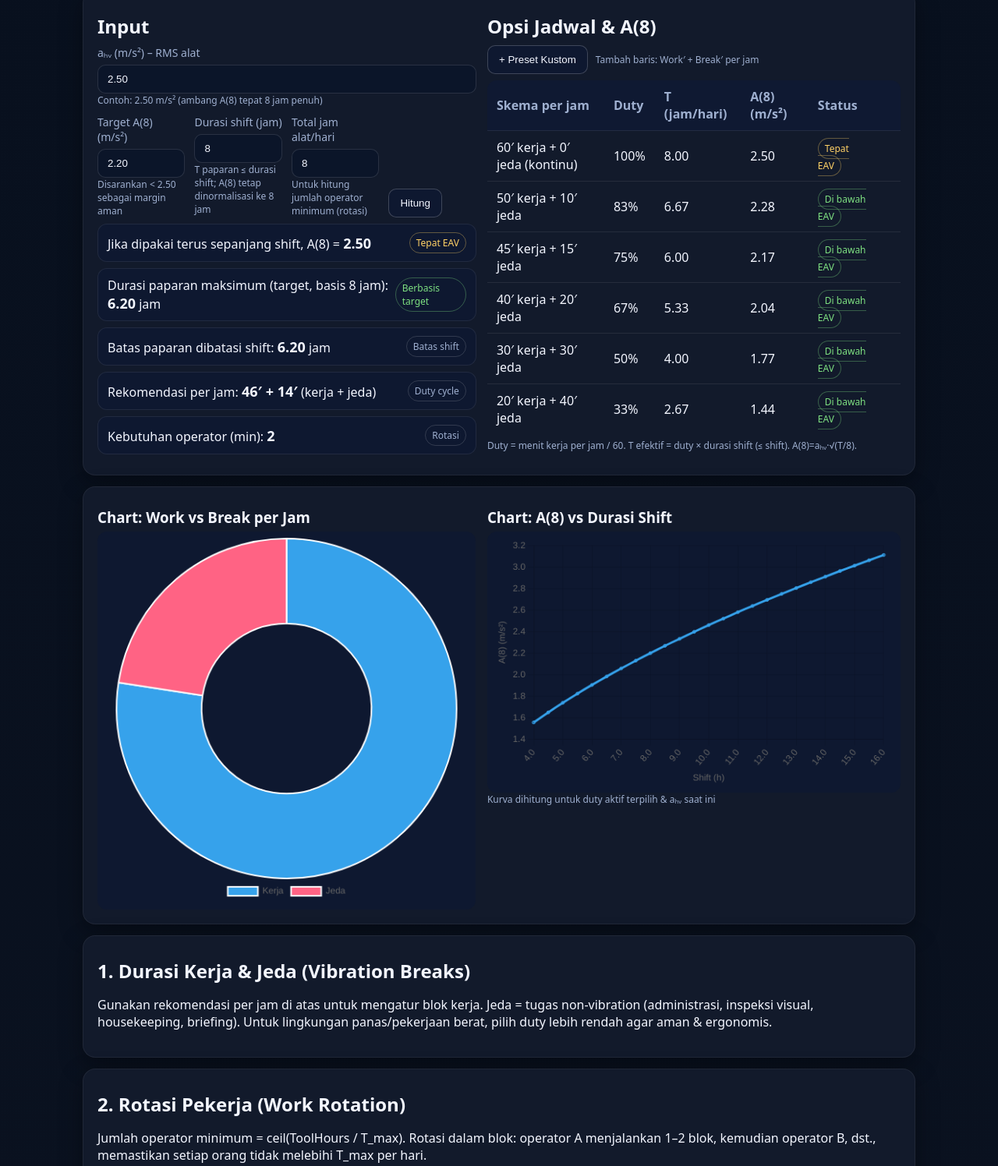
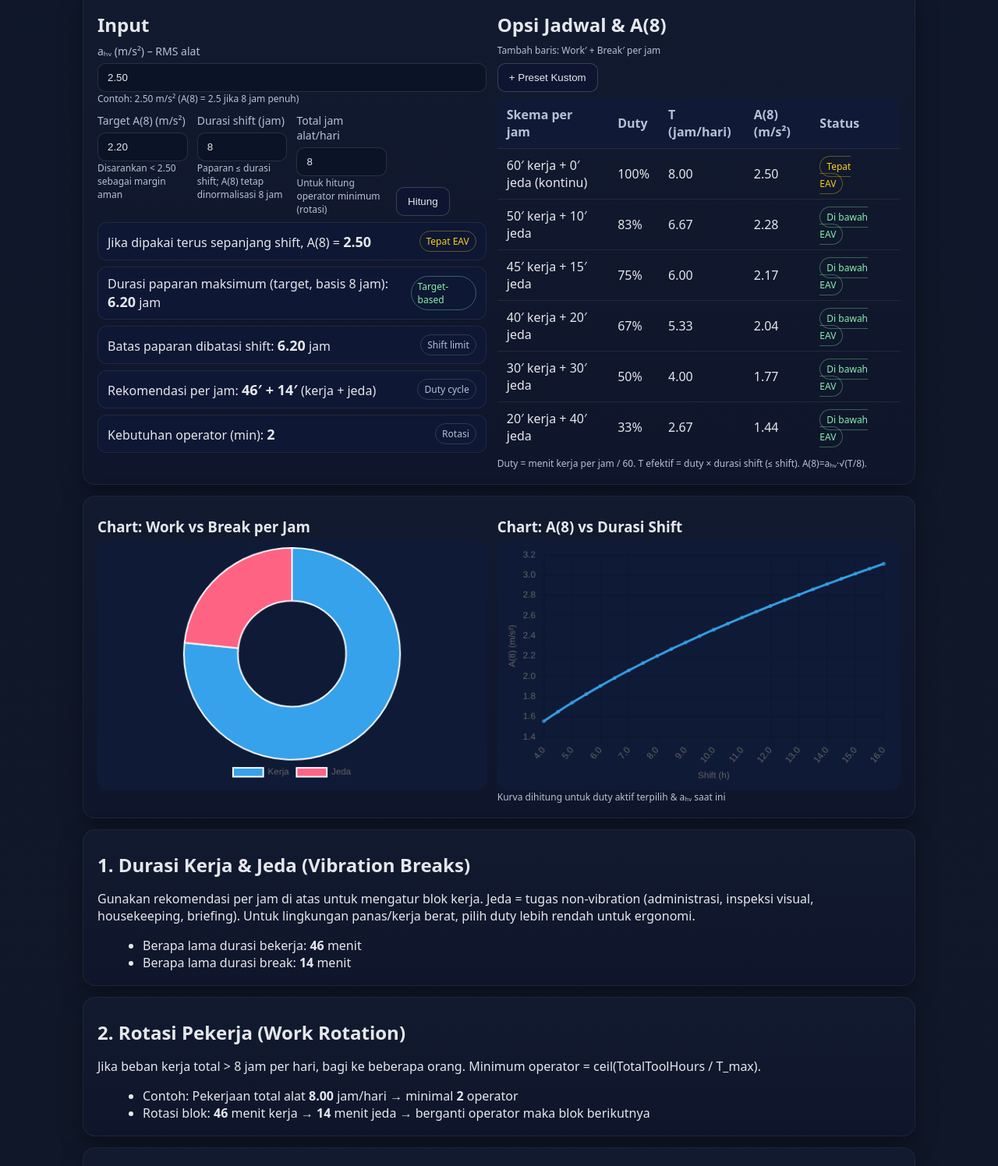
Before and after one commit to mokhamadabrar/vibration, a plain HTML site: page exposureSIM.html in a window 1280 px wide. Shown: the part 180-1676 px from the top of the page at 78% size. Drawn offline with nearby package versions, Linux system fonts and the light colour scheme.

Commit message:
Update exposureSIM.html

```diff
--- a/exposureSIM.html
+++ b/exposureSIM.html
@@ -8,44 +8,66 @@
 <script src="https://cdn.jsdelivr.net/npm/chart.js@4.4.1/dist/chart.umd.min.js"></script>
 <style>
   :root{
-    --bg:#0b1220; --card:#121a2b; --ink:#f3f6ff; --muted:#9fb0d0; --accent:#5cc8ff; --ok:#7ee081; --warn:#ffd166; --bad:#ff6b6b;
+    /* Palet lembut */
+    --bg1:#0f172a; --bg2:#111827;        /* background */
+    --card:#111827;                      /* kartu */
+    --ink:#e5e7eb;                       /* teks utama */
+    --muted:#b6c1d6;                     /* teks sekunder */
+    --accent:#7dd3fc;                    /* aksen */
+    --ok:#86efac; --warn:#facc15; --bad:#fb7185;
     --br:16px;
   }
   *{box-sizing:border-box}
-  body{margin:0;font-family:system-ui,Segoe UI,Roboto,Helvetica,Arial,sans-serif;color:var(--ink);background:linear-gradient(180deg,#08101e,#0b1220)}
-  header{padding:24px 16px 8px;text-align:center}
+  body{
+    margin:0;
+    font-family:system-ui,Segoe UI,Roboto,Helvetica,Arial,sans-serif;
+    color:var(--ink);
+    background:linear-gradient(180deg,var(--bg1),var(--bg2));
+  }
+  header{padding:22px 16px 8px;text-align:center}
   header h1{margin:0 0 6px;font-weight:700;letter-spacing:.2px}
   header p{margin:0;color:var(--muted)}
   .wrap{max-width:1100px;margin:18px auto 40px;padding:0 16px}
   .toolbar{display:flex;gap:8px;flex-wrap:wrap;justify-content:center;margin:8px 0 16px}
-  .btn{cursor:pointer;padding:10px 14px;border-radius:10px;border:1px solid rgba(255,255,255,.2);background:#0e1830;color:var(--ink)}
+  .btn{cursor:pointer;padding:10px 14px;border-radius:10px;border:1px solid rgba(255,255,255,.18);background:#0e1530;color:var(--ink)}
   .btn:hover{border-color:var(--accent)}
-  select{padding:10px;border-radius:10px;background:#0b1529;color:var(--ink);border:1px solid rgba(255,255,255,.2)}
-  .card{background:var(--card);border:1px solid rgba(255,255,255,.06);border-radius:var(--br);padding:18px;box-shadow:0 10px 30px rgba(0,0,0,.35);margin-bottom:14px}
+  select{padding:10px;border-radius:10px;background:#0b1326;color:var(--ink);border:1px solid rgba(255,255,255,.18)}
+  .card{
+    background:linear-gradient(180deg,#121a2f,#0f162b);
+    border:1px solid rgba(255,255,255,.06);
+    border-radius:var(--br);
+    padding:18px;
+    box-shadow:0 10px 30px rgba(0,0,0,.35);
+    margin-bottom:14px
+  }
   .grid{display:grid;gap:14px}
-  @media(min-width:980px){ .grid{grid-template-columns:1.1fr 1.2fr}}
+  @media(min-width:980px){ .grid{grid-template-columns:1.08fr 1.12fr}}
   label{display:block;font-size:14px;color:var(--muted);margin-bottom:6px}
-  input[type=number]{width:100%;padding:10px 12px;background:#0b1529;border:1px solid rgba(255,255,255,.12);color:var(--ink);border-radius:10px;outline:none}
-  input[type=number]:focus{border-color:var(--accent);box-shadow:0 0 0 3px rgba(92,200,255,.15)}
+  input[type=number]{width:100%;padding:10px 12px;background:#0b1326;border:1px solid rgba(255,255,255,.12);color:var(--ink);border-radius:10px;outline:none}
+  input[type=number]:focus{border-color:var(--accent);box-shadow:0 0 0 3px rgba(125,211,252,.18)}
   .row{display:grid;gap:12px;grid-template-columns:repeat(4,1fr)}
-  .row-3{display:grid;gap:12px;grid-template-columns:repeat(3,1fr)}
+  @media(max-width:720px){ .row{grid-template-columns:1fr}}
   .hint{font-size:12px;color:var(--muted)}
-  .stat{display:flex;align-items:center;justify-content:space-between;padding:10px 12px;background:#0e1830;border:1px solid rgba(255,255,255,.08);border-radius:12px;margin:8px 0}
+  .stat{display:flex;align-items:center;justify-content:space-between;padding:10px 12px;background:#0e1733;border:1px solid rgba(255,255,255,.08);border-radius:12px;margin:8px 0}
   .stat b{font-size:18px}
   .pill{padding:4px 8px;border-radius:999px;font-size:12px;border:1px solid rgba(255,255,255,.15);color:var(--muted)}
-  .ok{color:var(--ok);border-color:rgba(126,224,129,.35)}
-  .warn{color:var(--warn);border-color:rgba(255,209,102,.35)}
-  .bad{color:var(--bad);border-color:rgba(255,107,107,.35)}
+  .ok{color:var(--ok);border-color:rgba(134,239,172,.35)}
+  .warn{color:var(--warn);border-color:rgba(250,204,21,.35)}
+  .bad{color:var(--bad);border-color:rgba(251,113,133,.35)}
   h2{margin:10px 0 8px}
   h3{margin:8px 0 6px}
   ul{margin:8px 0 0 18px}
   table{width:100%;border-collapse:separate;border-spacing:0;overflow:hidden;border-radius:12px;margin-top:8px}
   th,td{padding:10px 12px;text-align:left;border-bottom:1px solid rgba(255,255,255,.08)}
-  th{font-weight:600;color:var(--muted);background:#0f1932;position:sticky;top:0}
+  th{font-weight:600;color:var(--muted);background:#101a36;position:sticky;top:0}
   tr:last-child td{border-bottom:none}
-  .flex{display:flex;gap:10px;align-items:center;flex-wrap:wrap}
   .small{font-size:12px;color:var(--muted)}
-  canvas{background:#0e1830;border-radius:12px;padding:8px}
+  .chartbox{width:100%;height:clamp(220px,36vw,320px)} /* dinamis & nyaman di Android */
+  canvas{width:100%!important;height:100%!important;background:#0f1a36;border-radius:12px;padding:8px}
+  footer{max-width:1100px;margin:20px auto 60px;color:var(--muted);text-align:center;padding:0 16px}
+  footer a{color:var(--accent);text-decoration:none}
+  footer a:hover{text-decoration:underline}
+
   /* PRINT */
   @media print{
     body{background:#fff;color:#000}
@@ -77,7 +99,7 @@
       <h2 id="t_inputs">Input</h2>
       <label for="ahv" id="t_ahvlabel">aₕᵥ (m/s²) – RMS alat</label>
       <input id="ahv" type="number" step="0.01" min="0" value="2.50" />
-      <div class="hint" id="t_ahvhint">Contoh: 2.50 m/s² (ambang A(8) tepat 8 jam penuh)</div>
+      <div class="hint" id="t_ahvhint">Contoh: 2.50 m/s² (A(8) = 2.5 jika 8 jam penuh)</div>
 
       <div class="row" style="margin-top:10px">
         <div>
@@ -88,12 +110,12 @@
         <div>
           <label for="shiftH" id="t_shiftlabel">Durasi shift (jam)</label>
           <input id="shiftH" type="number" step="0.5" min="1" value="8" />
-          <div class="hint" id="t_shifthint">T paparan ≤ durasi shift; A(8) tetap dinormalisasi ke 8 jam</div>
+          <div class="hint" id="t_shifthint">Paparan ≤ durasi shift; A(8) tetap dinormalisasi 8 jam</div>
         </div>
         <div>
           <label for="toolHours" id="t_toolhlabel">Total jam alat/hari</label>
           <input id="toolHours" type="number" step="0.25" min="0" value="8" />
-          <div class="hint" id="t_toolhhint">Untuk hitung jumlah operator minimum (rotasi)</div>
+          <div class="hint" id="t_toolhhint">Untuk hitung operator minimum (rotasi)</div>
         </div>
         <div style="display:flex;align-items:end"><button class="btn" id="btnCalc">Hitung</button></div>
       </div>
@@ -122,9 +144,9 @@
 
     <div>
       <h2 id="t_opts">Opsi Jadwal & A(8)</h2>
-      <div class="flex">
+      <div class="small" id="t_presethint">Tambah baris: Work′ + Break′ per jam</div>
+      <div style="margin:.5rem 0" class="flex">
         <button class="btn" id="btnAddPreset">+ Preset Kustom</button>
-        <span class="small" id="t_presethint">Tambah baris: Work′ + Break′ per jam</span>
       </div>
       <table id="schedTable">
         <thead>
@@ -140,7 +162,7 @@
         <tbody><!-- rows --></tbody>
       </table>
       <div class="small" style="margin-top:6px" id="t_dutydef">
-        Duty = menit kerja per jam / 60. T = min(shift, 8) × Duty? <u>Catatan:</u> paparan efektif ≤ durasi shift; A(8)=aₕᵥ·√(T/8).
+        Duty = menit kerja per jam / 60. T efektif = duty × durasi shift (≤ shift). A(8)=aₕᵥ·√(T/8).
       </div>
     </div>
   </div>
@@ -148,23 +170,39 @@
   <div class="card grid">
     <div>
       <h3 id="t_chart1title">Chart: Work vs Break per Jam</h3>
-      <canvas id="chartWB" height="200"></canvas>
+      <div class="chartbox"><canvas id="chartWB"></canvas></div>
     </div>
     <div>
       <h3 id="t_chart2title">Chart: A(8) vs Durasi Shift</h3>
-      <canvas id="chartA8" height="200"></canvas>
+      <div class="chartbox"><canvas id="chartA8"></canvas></div>
       <div class="small" id="t_chart2hint">Kurva dihitung untuk duty aktif terpilih & aₕᵥ saat ini</div>
     </div>
   </div>
 
+  <!-- Seksi dengan rekomendasi DINAMIS -->
   <div class="card">
     <h2 id="t_sec1">1. Durasi Kerja & Jeda (Vibration Breaks)</h2>
-    <p id="t_sec1p">Gunakan rekomendasi per jam di atas untuk mengatur blok kerja. Jeda = tugas non-vibration (administrasi, inspeksi visual, housekeeping, briefing). Untuk lingkungan panas/pekerjaan berat, pilih duty lebih rendah agar aman & ergonomis.</p>
+    <p id="t_sec1p">
+      Gunakan rekomendasi per jam di atas untuk mengatur blok kerja. Jeda = tugas non-vibration
+      (administrasi, inspeksi visual, housekeeping, briefing). Untuk lingkungan panas/kerja berat,
+      pilih duty lebih rendah untuk ergonomi.
+    </p>
+    <ul id="t_sec1ulExtra">
+      <li id="t_workdur">Berapa lama durasi bekerja: <b id="wbWorkMin">—</b> menit</li>
+      <li id="t_breakdur">Berapa lama durasi break: <b id="wbBreakMin">—</b> menit</li>
+    </ul>
   </div>
 
   <div class="card">
     <h2 id="t_sec2">2. Rotasi Pekerja (Work Rotation)</h2>
-    <p id="t_sec2p">Jumlah operator minimum = <span style="font-family:ui-monospace">ceil(ToolHours / T<sub>max</sub>)</span>. Rotasi dalam blok: operator A menjalankan 1–2 blok, kemudian operator B, dst., memastikan setiap orang tidak melebihi T<sub>max</sub> per hari.</p>
+    <p id="t_sec2p">
+      Jika beban kerja total &gt; 8 jam per hari, bagi ke beberapa orang. Minimum operator =
+      <span style="font-family:ui-monospace">ceil(TotalToolHours / T<sub>max</sub>)</span>.
+    </p>
+    <ul id="rotDynamic">
+      <li id="t_rotExample1">Contoh: Pekerjaan total alat <b id="rotToolHours">—</b> jam/hari → minimal <b id="rotOps">—</b> operator</li>
+      <li id="t_rotExample2">Rotasi blok: <b id="rotWork">—</b> menit kerja → <b id="rotBreak">—</b> menit jeda → berganti operator maka blok berikutnya</li>
+    </ul>
   </div>
 
   <div class="card">
@@ -213,6 +251,13 @@
   </div>
 </div>
 
+<footer>
+  <div>Created by</div>
+  <div>HTML design by Abrar</div>
+  <div>Turner &amp; Towsand Indonesia</div>
+  <div style="margin-top:8px"><a href="https://mokhamadabrar.github.io/vibration/exposureSIM.html" target="_blank" rel="noopener">GitHub Pages: exposureSIM.html</a></div>
+</footer>
+
 <script>
 /*** i18n ***/
 const T = {
@@ -222,13 +267,13 @@ const T = {
     langlabel:"Bahasa:",
     inputs:"Input",
     ahvlabel:"aₕᵥ (m/s²) – RMS alat",
-    ahvhint:"Contoh: 2.50 m/s² (ambang A(8) tepat 8 jam penuh)",
+    ahvhint:"Contoh: 2.50 m/s² (A(8) = 2.5 jika 8 jam penuh)",
     targetlabel:"Target A(8) (m/s²)",
     targethint:"Disarankan < 2.50 sebagai margin aman",
     shiftlabel:"Durasi shift (jam)",
-    shifthint:"T paparan ≤ durasi shift; A(8) tetap dinormalisasi ke 8 jam",
+    shifthint:"Paparan ≤ durasi shift; A(8) tetap dinormalisasi 8 jam",
     toolhlabel:"Total jam alat/hari",
-    toolhhint:"Untuk hitung jumlah operator minimum (rotasi)",
+    toolhhint:"Untuk hitung operator minimum (rotasi)",
     a8fulltxt:"Jika dipakai terus sepanjang shift, A(8) = ",
     tmax8txt:"Durasi paparan maksimum (target, basis 8 jam): ",
     tmaxlimtxt:"Batas paparan dibatasi shift: ",
@@ -244,9 +289,17 @@ const T = {
     chart2title:"Chart: A(8) vs Durasi Shift",
     chart2hint:"Kurva dihitung untuk duty aktif terpilih & aₕᵥ saat ini",
     s1:"1. Durasi Kerja & Jeda (Vibration Breaks)",
-    s1p:"Gunakan rekomendasi per jam di atas untuk mengatur blok kerja. Jeda = tugas non-vibration (administrasi, inspeksi visual, housekeeping, briefing). Untuk lingkungan panas/pekerjaan berat, pilih duty lebih rendah agar aman & ergonomis.",
+    s1p:"Gunakan rekomendasi per jam di atas untuk mengatur blok kerja. Jeda = tugas non-vibration (administrasi, inspeksi visual, housekeeping, briefing). Untuk lingkungan panas/kerja berat, pilih duty lebih rendah untuk ergonomi.",
+    s1ulExtra_work:"Berapa lama durasi bekerja: ",
+    s1ulExtra_break:"Berapa lama durasi break: ",
     s2:"2. Rotasi Pekerja (Work Rotation)",
-    s2p:"Jumlah operator minimum = ceil(ToolHours / T_max). Rotasi dalam blok: operator A menjalankan 1–2 blok, kemudian operator B, dst., memastikan setiap orang tidak melebihi T_max per hari.",
+    s2p:"Jika beban kerja total > 8 jam per hari, bagi ke beberapa orang. Minimum operator = ceil(TotalToolHours / T_max).",
+    rotExample1_prefix:"Contoh: Pekerjaan total alat ",
+    rotExample1_mid:" jam/hari → minimal ",
+    rotExample1_suf:" operator",
+    rotExample2_prefix:"Rotasi blok: ",
+    rotExample2_mid:" menit kerja → ",
+    rotExample2_suf:" menit jeda → berganti operator maka blok berikutnya",
     s3:"3. Engineering Controls",
     s3ul:[
       "Gunakan model alat low-vibration & pegangan anti-vibration bawaan pabrik.",
@@ -289,7 +342,7 @@ const T = {
     targetlabel:"Target A(8) (m/s²)",
     targethint:"Recommended < 2.50 as a safety margin",
     shiftlabel:"Shift duration (h)",
-    shifthint:"Exposure time ≤ shift duration; A(8) normalized to 8 h",
+    shifthint:"Exposure time ≤ shift; A(8) normalized to 8 h",
     toolhlabel:"Tool hours/day (total)",
     toolhhint:"For minimum operators (rotation)",
     a8fulltxt:"If used continuously for the whole shift, A(8) = ",
@@ -308,8 +361,16 @@ const T = {
     chart2hint:"Curve computed for current duty & aₕᵥ",
     s1:"1. Work & Break Duration (Vibration Breaks)",
     s1p:"Use the per-hour recommendation above to block the task. Breaks = non-vibration tasks (admin, visual inspection, housekeeping, briefing). For hot/heavy work, choose a lower duty for ergonomics.",
+    s1ulExtra_work:"Work duration: ",
+    s1ulExtra_break:"Break duration: ",
     s2:"2. Worker Rotation",
-    s2p:"Minimum operators = ceil(ToolHours / T_max). Rotate in blocks so that no one exceeds T_max per day.",
+    s2p:"If total workload exceeds 8 h/day, split across workers. Minimum operators = ceil(TotalToolHours / T_max).",
+    rotExample1_prefix:"Example: Total tool time ",
+    rotExample1_mid:" h/day → at least ",
+    rotExample1_suf:" operators",
+    rotExample2_prefix:"Block rotation: ",
+    rotExample2_mid:" min work → ",
+    rotExample2_suf:" min break → switch operator then next block",
     s3:"3. Engineering Controls",
     s3ul:[
       "Use low-vibration models & OEM anti-vibration handles.",
@@ -344,7 +405,8 @@ const T = {
   }
 };
 
-function setLang(lang){
+function setLang(newLang){
+  lang=newLang;
   const L=T[lang]; if(!L) return;
   document.documentElement.lang = (lang==='en'?'en':'id');
   const set = (id, txt)=>{ const el=document.getElementById(id); if(!el) return; if(Array.isArray(txt)){ el.innerHTML = txt.map(li=>`<li>${li}</li>`).join(''); } else { el.innerHTML = txt; } };
@@ -353,7 +415,7 @@ function setLang(lang){
   set('t_targetlabel', L.targetlabel); set('t_targethint', L.targethint);
   set('t_shiftlabel', L.shiftlabel); set('t_shifthint', L.shifthint);
   set('t_toolhlabel', L.toolhlabel); set('t_toolhhint', L.toolhhint);
-  set('t_a8fulltxt', L.a8fulltxt + `<b id="a8full">—</b>`); // rebuild b
+  set('t_a8fulltxt', L.a8fulltxt + `<b id="a8full">—</b>`);
   set('t_tmax8txt', L.tmax8txt + `<b id="tmax8">—</b> ` + (lang==='id'?'jam':'h'));
   set('t_tmaxlimtxt', L.tmaxlimtxt + `<b id="tmaxLimited">—</b> ` + (lang==='id'?'jam':'h'));
   set('t_perhourtxt', L.perhourtxt + `<b id="perHour">—</b> (kerja + jeda)`);
@@ -370,15 +432,25 @@ function setLang(lang){
   set('t_sec6', L.s6); set('t_sec6ul', L.s6ul);
   set('t_sec7', L.s7); set('t_sec7ul', L.s7ul);
   set('t_foot', L.foot);
-  document.getElementById('t_targetpill').textContent=L.pills.target;
-  document.getElementById('t_shiftpill').textContent=L.pills.shift;
-  document.getElementById('t_dutypill').textContent=L.pills.duty;
-  document.getElementById('t_rotpill').textContent=L.pills.rot;
-  // refresh numbers
+
+  // Label dinamis untuk poin rekomendasi
+  document.getElementById('t_workdur').childNodes[0].nodeValue = L.s1ulExtra_work;
+  document.getElementById('t_breakdur').childNodes[0].nodeValue = L.s1ulExtra_break;
+
+  // Rotasi: template teks dinamis (angka diisi di recalc)
+  updateRotationLabels(); // set frasa tetap
   recalc();
 }
 
-function pillText(lang,a8){
+function updateRotationLabels(){
+  const L=T[lang];
+  document.getElementById('t_rotExample1').innerHTML =
+    `${L.rotExample1_prefix}<b id="rotToolHours">—</b>${L.rotExample1_mid}<b id="rotOps">—</b>${L.rotExample1_suf}`;
+  document.getElementById('t_rotExample2').innerHTML =
+    `${L.rotExample2_prefix}<b id="rotWork">—</b>${L.rotExample2_mid}<b id="rotBreak">—</b>${L.rotExample2_suf}`;
+}
+
+function pillText(a8){
   const P=T[lang].pills;
   if(!isFinite(a8)) return {text:"—", cls:"pill"};
   if(a8 < 2.5) return {text:P.below, cls:"pill ok"};
@@ -390,8 +462,7 @@ function pillText(lang,a8){
 function clamp(val,min,max){ return Math.min(max,Math.max(min,val)); }
 function fmt(x,d=2){ if(!isFinite(x)) return "—"; return Number(x).toFixed(d); }
 
-/*** Data & Presets ***/
-let lang='id';
+/*** Presets ***/
 const defaultPresets = [
   {work:60, break:0,  labelID:"60′ kerja + 0′ jeda (kontinu)", labelEN:"60′ work + 0′ break (continuous)"},
   {work:50, break:10, labelID:"50′ kerja + 10′ jeda", labelEN:"50′ work + 10′ break"},
@@ -404,23 +475,30 @@ let customPresets = []; // {work, break}
 
 /*** Charts ***/
 let chartWB, chartA8;
-
 function buildCharts(){
-  // Work-Break doughnut/bar
   const ctx1=document.getElementById('chartWB');
   if(chartWB) chartWB.destroy();
   chartWB = new Chart(ctx1, {
     type:'doughnut',
     data:{labels:['Work','Break'], datasets:[{data:[50,10]}]},
-    options:{responsive:true, plugins:{legend:{position:'bottom'}}}
+    options:{
+      responsive:true, maintainAspectRatio:false,
+      plugins:{legend:{position:'bottom'}}
+    }
   });
-  // A8 vs shift
   const ctx2=document.getElementById('chartA8');
   if(chartA8) chartA8.destroy();
   chartA8 = new Chart(ctx2, {
     type:'line',
     data:{labels:[], datasets:[{label:'A(8)', data:[], tension:0.25, pointRadius:2}]},
-    options:{responsive:true, plugins:{legend:{display:false}}, scales:{x:{title:{display:true,text:'Shift (h)'}}, y:{title:{display:true,text:'A(8) (m/s²)'}}}}
+    options:{
+      responsive:true, maintainAspectRatio:false,
+      plugins:{legend:{display:false}},
+      scales:{
+        x:{title:{display:true,text:'Shift (h)'}},
+        y:{title:{display:true,text:'A(8) (m/s²)'}}
+      }
+    }
   });
 }
 
@@ -429,11 +507,10 @@ function updateWBChart(workMin, breakMin){
   chartWB.data.labels = (lang==='id')?['Kerja','Jeda']:['Work','Break'];
   chartWB.update();
 }
-
 function updateA8Chart(a_hv, duty){
   const xs=[], ys=[];
-  for(let sh=4; sh<=16; sh+=0.5){ // 4h..16h
-    const T = duty * sh; // paparan tak bisa > shift
+  for(let sh=4; sh<=16; sh+=0.5){
+    const T = duty * sh;
     const a8 = a_hv * Math.sqrt(T/8);
     xs.push(sh.toFixed(1)); ys.push(+a8.toFixed(3));
   }
@@ -451,48 +528,55 @@ function recalc(){
 
   if(!isFinite(targetA) || targetA <= 0){ targetA = 2.20; document.getElementById('targetA').value = targetA; }
 
-  // A(8) jika full shift (continuous)
-  const Tfull = shiftH; // paparan = shift (asumsi continuous)
+  // A(8) continuous selama shift
+  const Tfull = shiftH;
   const a8full = ahv * Math.sqrt(Tfull/8);
-  const pill = pillText(lang,a8full);
+  const pill = pillText(a8full);
   document.getElementById('a8full').textContent = fmt(a8full,2);
   const pillEl = document.getElementById('statusPill'); pillEl.textContent=pill.text; pillEl.className=pill.cls;
 
-  // T_max berbasis target A(8), normalisasi 8 jam
-  const Tmax8 = 8 * Math.pow(targetA/ahv, 2); // bisa > shift
+  // T_max berbasis target (basis 8 jam), lalu batasi oleh shift
+  const Tmax8 = 8 * Math.pow(targetA/ahv, 2);
   const TmaxLimited = Math.min(Tmax8, shiftH);
   document.getElementById('tmax8').textContent = fmt(Tmax8,2);
   document.getElementById('tmaxLimited').textContent = fmt(TmaxLimited,2);
 
-  // Rekomendasi per jam berdasar TmaxLimited
-  const duty = (shiftH>0)? (TmaxLimited/shiftH) : 0; // proporsi jam shift yang aktif
-  const workMin = 60*duty;
-  const breakMin = 60 - workMin;
-  document.getElementById('perHour').textContent = `${fmt(workMin,0)}′ + ${fmt(breakMin,0)}′`;
+  // Duty & rekomendasi per jam
+  const duty = (shiftH>0)? (TmaxLimited/shiftH) : 0;
+  const workMin = Math.round(60*duty);
+  const breakMin = Math.max(0, 60 - workMin);
+  document.getElementById('perHour').textContent = `${workMin}′ + ${breakMin}′`;
 
-  // Rotasi operator
+  // Update poin dinamis (Seksi 1)
+  document.getElementById('wbWorkMin').textContent = workMin;
+  document.getElementById('wbBreakMin').textContent = breakMin;
+
+  // Rotasi operator (Seksi 2)
   let opsNeeded = "—";
   if(isFinite(toolHours) && toolHours>0 && TmaxLimited>0){
     opsNeeded = Math.ceil(toolHours / TmaxLimited);
   }
   document.getElementById('opsNeeded').textContent = opsNeeded;
+  document.getElementById('rotToolHours').textContent = isFinite(toolHours)? fmt(toolHours,2) : '—';
+  document.getElementById('rotOps').textContent = opsNeeded;
+  document.getElementById('rotWork').textContent = workMin;
+  document.getElementById('rotBreak').textContent = breakMin;
 
-  // Build table rows (default + custom)
+  // Tabel preset (basis shift)
   const rows=[...defaultPresets, ...customPresets];
   const tbody=document.querySelector('#schedTable tbody');
   tbody.innerHTML="";
   rows.forEach((p, idx)=>{
     const dutyRow = p.work/60;
-    // paparan efektif = duty × shift (bukan selalu 8)
     const T = dutyRow * shiftH;
     const A8 = ahv * Math.sqrt(T/8);
-    const st = pillText(lang,A8);
+    const st = pillText(A8);
     const label = (lang==='id' ? (p.labelID || `${p.work}′ kerja + ${p.break}′ jeda`) :
                                (p.labelEN || `${p.work}′ work + ${p.break}′ break`));
     const tr=document.createElement('tr');
     tr.innerHTML = `
       <td>${label}</td>
-      <td>${fmt(dutyRow*100,0)}%</td>
+      <td>${Math.round(dutyRow*100)}%</td>
       <td>${fmt(T,2)}</td>
       <td>${fmt(A8,2)}</td>
       <td><span class="${st.cls}">${st.text}</span></td>
@@ -514,14 +598,13 @@ function addPreset(){
   if(b===null) return;
   const wi = Math.max(0, Math.min(60, parseFloat(w)||0));
   const bi = Math.max(0, Math.min(60, parseFloat(b)||0));
-  if(wi+bi===0){ alert('Invalid. Total menit = 0'); return; }
+  if(wi+bi===0){ alert(lang==='id'?'Tidak valid. Total menit = 0':'Invalid. Total minutes = 0'); return; }
   customPresets.push({work:wi, break:bi});
   recalc();
 }
 document.addEventListener('click', (e)=>{
   if(e.target.classList.contains('btn-del')){
     const idx = parseInt(e.target.getAttribute('data-idx'),10);
-    // translate idx (global rows index) to custom index
     const customIdx = idx - defaultPresets.length;
     if(customIdx>=0 && customIdx < customPresets.length){
       customPresets.splice(customIdx,1);
@@ -531,24 +614,23 @@ document.addEventListener('click', (e)=>{
 });
 
 /*** Print PDF ***/
-function doPrint(){
-  // (opsional) bisa menyiapkan elemen/summary khusus sebelum print
-  window.print();
-}
+document.getElementById('btnPrint').addEventListener('click', ()=>window.print());
 
 /*** Events ***/
 document.getElementById('btnCalc').addEventListener('click', recalc);
 document.getElementById('btnAddPreset').addEventListener('click', addPreset);
-document.getElementById('btnPrint').addEventListener('click', doPrint);
-document.getElementById('langSel').addEventListener('change', (e)=>{ lang=e.target.value; setLang(lang); });
+document.getElementById('langSel').addEventListener('change', (e)=>{ setLang(e.target.value); });
 ['ahv','targetA','shiftH','toolHours'].forEach(id=>{
   document.getElementById(id).addEventListener('input', recalc);
 });
 
 /*** Init ***/
-buildCharts();
-setLang('id'); // default
-recalc();
+function init(){
+  buildCharts();
+  setLang('id'); // default
+  recalc();
+}
+init();
 </script>
 </body>
 </html>
```
